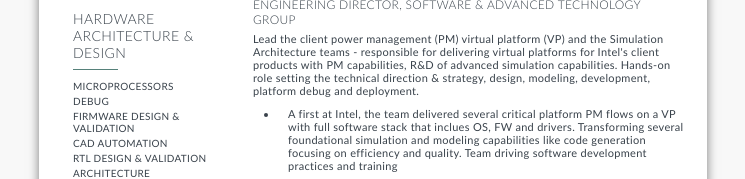
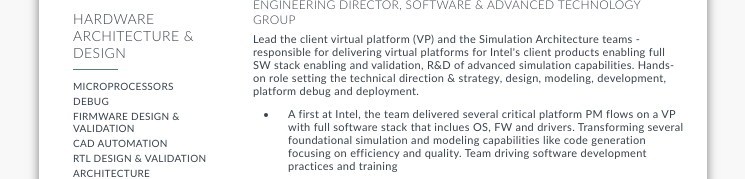
Before and after one commit to mvjay/mvjay.github.io, a plain HTML site: page index.html in a window 1280 px wide. Shown: the part 415-594 px from the top of the page, without its empty margins (267-1012 px from the left). Drawn offline with Linux system fonts and the light colour scheme; a web font is replaced by a local one.

Commit message:
Update index.html
Changes to current role PM only to Client overall

```diff
--- a/index.html
+++ b/index.html
@@ -398,7 +398,7 @@ ul {
 					            </div>
 					            <h4>Engineering Director, Software &amp; Advanced Technology Group</h4>
 
-					            <p class="summary">Lead the client power management (PM) virtual platform (VP) and the Simulation Architecture teams - responsible for delivering virtual platforms for Intel&#x27;s client products with PM capabilities, R&amp;D of advanced simulation capabilities. Hands-on role setting the technical direction &amp; strategy, design, modeling, development, platform debug and deployment. </p>
+					            <p class="summary">Lead the client virtual platform (VP) and the Simulation Architecture teams - responsible for delivering virtual platforms for Intel&#x27;s client products enabling full SW stack enabling and validation, R&amp;D of advanced simulation capabilities. Hands-on role setting the technical direction &amp; strategy, design, modeling, development, platform debug and deployment. </p>
 
 					            <ul>
 					                <li>A first at Intel, the team delivered several critical platform PM flows on a VP with full software stack that inclues OS, FW and drivers. Transforming several foundational simulation and modeling capabilities like code generation focusing on efficiency and quality. Team driving software development practices and training</li>
```
